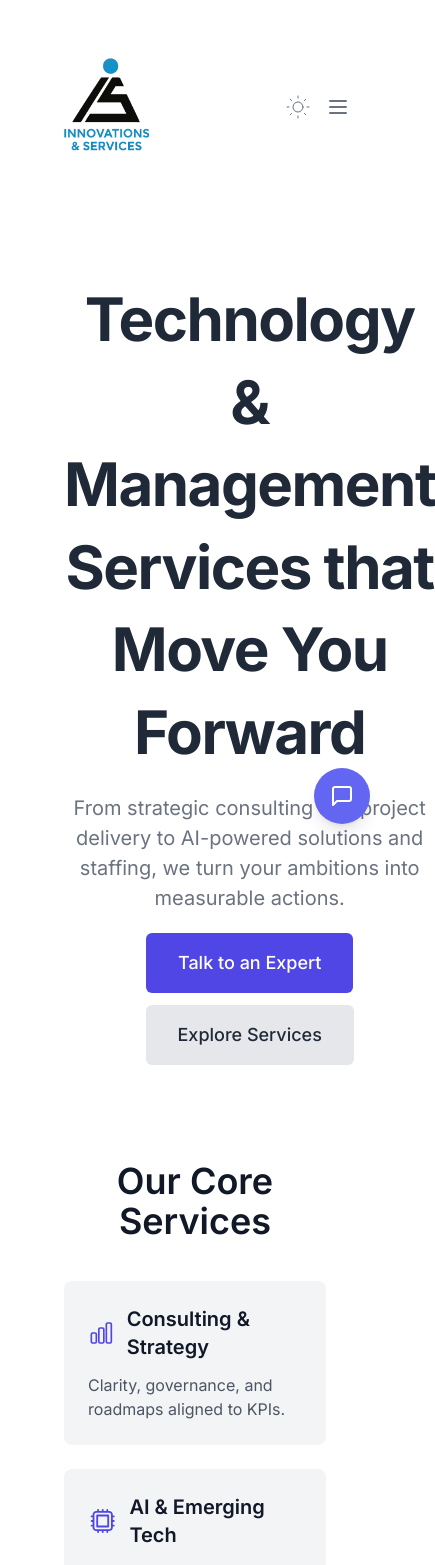
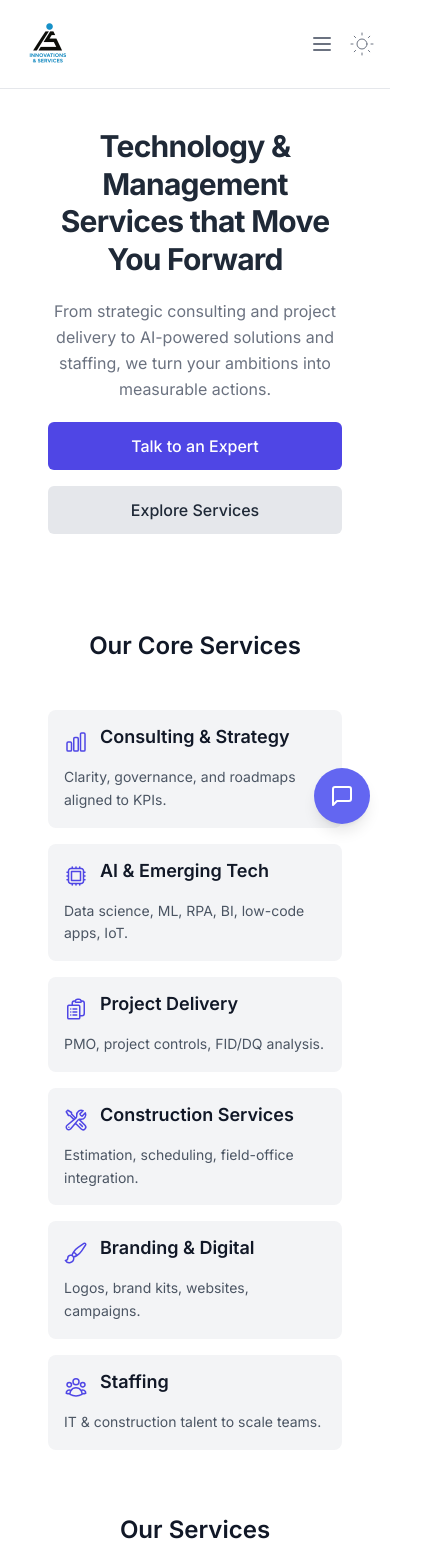
Before and after one commit to innovationativesolutions/iandswebsite, a Next.js app: page / in a window 390 px wide. Shown: the top 1565 px of the page, 435 px wide, since content can reach past the window. Built offline with nearby package versions, Linux system fonts and the light colour scheme.

Commit message:
updated the content to fit the mobile version

```diff
--- a/src/app/layout.tsx
+++ b/src/app/layout.tsx
@@ -25,7 +25,7 @@ export default function RootLayout({
       <body className={inter.className}>
         <ThemeProvider attribute="class" defaultTheme="light">
           <Navbar />
-          <div>{children}</div>
+          <div className="pt-16 sm:pt-20">{children}</div>
           <Footer />
           <PopupWidget />
         </ThemeProvider>
--- a/src/app/page.tsx
+++ b/src/app/page.tsx
@@ -49,25 +49,25 @@ export default function Home() {
   return (
     <Container>
       <Hero />
-      <div className="text-center mt-12">
-        <h2 className="text-4xl font-semibold text-gray-900 dark:text-white">
+      <div className="text-center mt-8 sm:mt-12 px-4 sm:px-6">
+        <h2 className="text-2xl sm:text-3xl lg:text-4xl font-semibold text-gray-900 dark:text-white">
           Our Services
         </h2>
       </div>
 
       {/* Services Info Cards */}
-      <Container>
-        <div className="grid gap-6 mt-10 lg:grid-cols-2">
+      <Container className="px-4 sm:px-6">
+        <div className="grid gap-4 sm:gap-6 mt-8 sm:mt-10 grid-cols-1 lg:grid-cols-2">
           {visibleServices.map(([category, services], index) => (
-            <div key={index} className="p-8 bg-white rounded-lg shadow-lg dark:bg-gray-800 border border-gray-200 dark:border-gray-700 transition-all duration-300 ease-in-out hover:scale-105 hover:shadow-xl hover:shadow-indigo-200/50 dark:hover:shadow-indigo-800/50 hover:border-indigo-300 dark:hover:border-indigo-600">
-              <h3 className="text-2xl font-bold text-gray-900 dark:text-white mb-6">
+            <div key={index} className="p-4 sm:p-6 lg:p-8 bg-white rounded-lg shadow-lg dark:bg-gray-800 border border-gray-200 dark:border-gray-700 transition-all duration-300 ease-in-out hover:scale-105 hover:shadow-xl hover:shadow-indigo-200/50 dark:hover:shadow-indigo-800/50 hover:border-indigo-300 dark:hover:border-indigo-600">
+              <h3 className="text-xl sm:text-2xl font-bold text-gray-900 dark:text-white mb-4 sm:mb-6">
                 {category}
               </h3>
-              <ul className="space-y-3">
+              <ul className="space-y-2 sm:space-y-3">
                 {services.map((service, serviceIndex) => (
                   <li key={serviceIndex} className="flex items-start">
                     <div className="flex-shrink-0 w-2 h-2 bg-indigo-600 rounded-full mt-2 mr-3"></div>
-                    <span className="text-gray-700 dark:text-gray-300">{service}</span>
+                    <span className="text-sm sm:text-base text-gray-700 dark:text-gray-300 leading-relaxed">{service}</span>
                   </li>
                 ))}
               </ul>
@@ -77,20 +77,20 @@ export default function Home() {
 
         {/* Show More/Less Button */}
         {hasMoreServices && (
-          <div className="flex justify-center mt-8">
+          <div className="flex justify-center mt-6 sm:mt-8 px-4">
             <button
               onClick={() => setShowAllServices(!showAllServices)}
-              className="flex items-center gap-2 px-6 py-3 bg-indigo-600 text-white rounded-lg hover:bg-indigo-700 transition-all duration-300 ease-in-out hover:scale-105 shadow-lg"
+              className="flex items-center gap-2 px-4 sm:px-6 py-2 sm:py-3 text-sm sm:text-base bg-indigo-600 text-white rounded-lg hover:bg-indigo-700 transition-all duration-300 ease-in-out hover:scale-105 shadow-lg w-full sm:w-auto justify-center"
             >
               {showAllServices ? (
                 <>
                   <span>Show Less Services</span>
-                  <ChevronUpIcon className="w-5 h-5" />
+                  <ChevronUpIcon className="w-4 h-4 sm:w-5 sm:h-5" />
                 </>
               ) : (
                 <>
-                  <span>Show More Services ({serviceEntries.length - 4} more)</span>
-                  <ChevronDownIcon className="w-5 h-5" />
+                  <span className="text-center">Show More Services ({serviceEntries.length - 4} more)</span>
+                  <ChevronDownIcon className="w-4 h-4 sm:w-5 sm:h-5" />
                 </>
               )}
             </button>
@@ -114,11 +114,11 @@ export default function Home() {
       </SectionTitle>
 
       {/* Certifications Grid */}
-      <Container>
-        <div className="grid gap-6 mt-10 sm:grid-cols-2 md:grid-cols-3 lg:grid-cols-4">
+      <Container className="px-4 sm:px-6">
+        <div className="grid gap-4 sm:gap-6 mt-8 sm:mt-10 grid-cols-1 sm:grid-cols-2 md:grid-cols-3 lg:grid-cols-4">
           {getCertificationImages().map((cert, index) => (
-            <div key={index} className="p-6 bg-white rounded-lg shadow-lg dark:bg-gray-800 border border-gray-200 dark:border-gray-700 transition-all duration-300 ease-in-out hover:scale-105 hover:shadow-xl">
-              <div className="flex items-center justify-center h-24 mb-4">
+            <div key={index} className="p-4 sm:p-6 bg-white rounded-lg shadow-lg dark:bg-gray-800 border border-gray-200 dark:border-gray-700 transition-all duration-300 ease-in-out hover:scale-105 hover:shadow-xl">
+              <div className="flex items-center justify-center h-20 sm:h-24 mb-3 sm:mb-4">
                 <img
                   src={cert.src}
                   alt={cert.alt}
@@ -126,7 +126,7 @@ export default function Home() {
                   loading="lazy"
                 />
               </div>
-              <h4 className="text-center text-sm font-medium text-gray-700 dark:text-gray-300">{cert.name}</h4>
+              <h4 className="text-center text-xs sm:text-sm font-medium text-gray-700 dark:text-gray-300 leading-tight">{cert.name}</h4>
             </div>
           ))}
         </div>
--- a/src/components/Hero.tsx
+++ b/src/components/Hero.tsx
@@ -68,26 +68,26 @@ export const Hero = () => {
 
   return (
     <>
-      <Container className="flex flex-wrap justify-center">
+      <Container className="flex flex-wrap justify-center px-4 sm:px-6 lg:px-8">
         <div className="flex items-center w-full">
           <div className="max-w-4xl mb-8 mx-auto text-center">
-            <h1 className="text-6xl font-bold leading-snug tracking-tight text-gray-800 lg:text-6xl lg:leading-tight xl:text-5xl xl:leading-tight dark:text-white">
+            <h1 className="text-3xl sm:text-4xl md:text-5xl lg:text-6xl font-bold leading-tight tracking-tight text-gray-800 dark:text-white">
               Technology & Management Services that Move You Forward
             </h1>
-            <p className="py-5 text-xl leading-normal text-gray-500 lg:text-xl xl:text-2xl dark:text-gray-300">
+            <p className="py-5 text-base sm:text-lg md:text-xl leading-relaxed text-gray-500 dark:text-gray-300 max-w-3xl mx-auto">
               From strategic consulting and project delivery to AI-powered solutions and staffing, we turn your ambitions into measurable actions.
             </p>
 
-            <div className="flex flex-col items-center space-y-3 sm:space-x-4 sm:space-y-0 sm:items-center sm:flex-row sm:justify-center">
+            <div className="flex flex-col items-center space-y-4 sm:space-y-0 sm:space-x-4 sm:flex-row sm:justify-center">
               <a
-                href="#contact" // Assuming you have a contact section with id="contact"
-                className="px-8 py-4 text-lg font-medium text-center text-white bg-indigo-600 rounded-md ">
+                href="#contact"
+                className="w-full sm:w-auto px-6 sm:px-8 py-3 sm:py-4 text-base sm:text-lg font-medium text-center text-white bg-indigo-600 rounded-md hover:bg-indigo-700 transition-colors duration-300">
                 Talk to an Expert
               </a>
               <a
                 href="#services"
                 onClick={(e) => handleSmoothScroll(e, 'services')}
-                className="px-8 py-4 text-lg font-medium text-center text-gray-800 bg-gray-200 rounded-md dark:text-white dark:bg-gray-700">
+                className="w-full sm:w-auto px-6 sm:px-8 py-3 sm:py-4 text-base sm:text-lg font-medium text-center text-gray-800 bg-gray-200 rounded-md dark:text-white dark:bg-gray-700 hover:bg-gray-300 dark:hover:bg-gray-600 transition-colors duration-300">
                 Explore Services
               </a>
             </div>
@@ -96,25 +96,25 @@ export const Hero = () => {
       </Container>
 
       {/* New Services and Trust Section */}
-      <Container id="services">
+      <Container id="services" className="px-4 sm:px-6 lg:px-8">
         <div className="flex flex-col justify-center text-center">
-           <p className="text-4xl font-semibold text-gray-900 text-center dark:text-white">
+           <p className="text-2xl sm:text-3xl lg:text-4xl font-semibold text-gray-900 text-center dark:text-white mb-4">
             Our Core Services
           </p>
 
           {/* Value Pillar Cards */}
-          <div className="grid gap-6 mt-10 sm:grid-cols-2 lg:grid-cols-3">
+          <div className="grid gap-4 sm:gap-6 mt-8 sm:mt-10 grid-cols-1 sm:grid-cols-2 lg:grid-cols-3">
             {valuePillars.map((pillar, index) => {
               const IconComponent = pillar.icon;
               return (
-                <div key={index} className="p-6 text-left bg-gray-100 rounded-lg dark:bg-gray-800 transition-all duration-300 ease-in-out hover:scale-105 hover:shadow-lg hover:shadow-indigo-200/50 dark:hover:shadow-indigo-800/50">
-                   <div className="flex items-center mb-3">
-                    <IconComponent className="w-8 h-8 text-indigo-600 dark:text-indigo-400 mr-3" />
-                    <h3 className="text-xl font-semibold text-gray-900 dark:text-white">
+                <div key={index} className="p-4 sm:p-6 text-left bg-gray-100 rounded-lg dark:bg-gray-800 transition-all duration-300 ease-in-out hover:scale-105 hover:shadow-lg hover:shadow-indigo-200/50 dark:hover:shadow-indigo-800/50">
+                   <div className="flex items-start sm:items-center mb-3">
+                    <IconComponent className="w-6 h-6 sm:w-8 sm:h-8 text-indigo-600 dark:text-indigo-400 mr-3 flex-shrink-0 mt-1 sm:mt-0" />
+                    <h3 className="text-lg sm:text-xl font-semibold text-gray-900 dark:text-white leading-tight">
                       {pillar.title}
                     </h3>
                   </div>
-                  <p className="mt-2 text-gray-600 dark:text-gray-400">
+                  <p className="mt-2 text-sm sm:text-base text-gray-600 dark:text-gray-400 leading-relaxed">
                     {pillar.description}
                   </p>
                 </div>
--- a/src/components/Navbar.tsx
+++ b/src/components/Navbar.tsx
@@ -25,103 +25,112 @@ export const Navbar = () => {
   };
 
   return (
-    <div className="w-full">
-        <nav className="container relative flex flex-wrap items-center justify-between p-8 mx-auto lg:justify-between xl:px-1">
+    <div className="w-full fixed top-0 left-0 z-50 bg-white dark:bg-gray-900 border-b border-gray-200 dark:border-gray-700">
+        <nav className="container relative flex flex-wrap items-center justify-between py-3 px-4 sm:px-6 lg:px-8 mx-auto lg:justify-between">
         {/* Logo  */}
-        <div>
-          <Link href="/" className="flex items-center gap-2">
+        <div className="flex-shrink-0">
+          <Link
+            href="#hero"
+            onClick={(e) => handleSmoothScroll(e, '#hero')}
+            className="transition-opacity duration-300 ease-in-out hover:opacity-80"
+          >
             <Image
               src="/company_logo.png"
-              alt="Innovations & Services LLC"
-              width={150}
-              height={150}
-              className="h-25 w-25"
+              alt="Innovations & Services LLC Logo"
+              width={80}
+              height={80}
+              className="w-16 h-16 sm:w-20 sm:h-20 lg:w-24 lg:h-24"
             />
           </Link>
-
-        </div>
-
-        {/* get started  */}
-        <div className="gap-3 nav__item mr-2 lg:flex ml-auto lg:ml-0 lg:order-2">
-            <ThemeChanger />
-            <div className="hidden mr-3 lg:flex nav__item">
-              <Link
-                href="#contact"
-                onClick={(e) => handleSmoothScroll(e, '#contact')}
-                className="px-6 py-2 text-white bg-indigo-600 rounded-md md:ml-5 hover:bg-indigo-700 transition-colors duration-300 ease-in-out"
-              >
-                Get Started
-              </Link>
-            </div>
         </div>
 
         <Disclosure>
           {({ open }) => (
             <>
-                <Disclosure.Button
-                  aria-label="Toggle Menu"
-                  className="px-2 py-1 text-gray-500 rounded-md lg:hidden hover:text-indigo-500 focus:text-indigo-500 focus:bg-indigo-100 focus:outline-none dark:text-gray-300 dark:focus:bg-trueGray-700">
-                  <svg
-                    className="w-6 h-6 fill-current"
-                    xmlns="http://www.w3.org/2000/svg"
-                    viewBox="0 0 24 24">
-                    {open && (
-                      <path
-                        fillRule="evenodd"
-                        clipRule="evenodd"
-                        d="M18.278 16.864a1 1 0 0 1-1.414 1.414l-4.829-4.828-4.828 4.828a1 1 0 0 1-1.414-1.414l4.828-4.829-4.828-4.828a1 1 0 0 1 1.414-1.414l4.829 4.828 4.828-4.828a1 1 0 1 1 1.414 1.414l-4.828 4.829 4.828 4.828z"
-                      />
-                    )}
-                    {!open && (
-                      <path
-                        fillRule="evenodd"
-                        d="M4 5h16a1 1 0 0 1 0 2H4a1 1 0 1 1 0-2zm0 6h16a1 1 0 0 1 0 2H4a1 1 0 0 1 0-2zm0 6h16a1 1 0 0 1 0 2H4a1 1 0 0 1 0-2z"
-                      />
-                    )}
-                  </svg>
-                </Disclosure.Button>
+              {/* Mobile menu and Get Started button */}
+              <div className="flex items-center gap-2 lg:hidden">
+                  <ThemeChanger />
+                  <Disclosure.Button
+                    aria-label="Toggle Menu"
+                    className="inline-flex items-center justify-center p-2 rounded-md text-gray-500 hover:text-indigo-500 hover:bg-gray-100 focus:outline-none focus:ring-2 focus:ring-inset focus:ring-indigo-500 dark:text-gray-300 dark:hover:text-indigo-400 dark:hover:bg-gray-800">
+                    <svg
+                      className="w-6 h-6"
+                      xmlns="http://www.w3.org/2000/svg"
+                      fill="none"
+                      viewBox="0 0 24 24"
+                      stroke="currentColor"
+                      aria-hidden="true">
+                      {open && (
+                        <path
+                          strokeLinecap="round"
+                          strokeLinejoin="round"
+                          strokeWidth={2}
+                          d="M6 18L18 6M6 6l12 12"
+                        />
+                      )}
+                      {!open && (
+                        <path
+                          strokeLinecap="round"
+                          strokeLinejoin="round"
+                          strokeWidth={2}
+                          d="M4 6h16M4 12h16M4 18h16"
+                        />
+                      )}
+                    </svg>
+                  </Disclosure.Button>
+              </div>
 
-                <Disclosure.Panel className="flex flex-wrap w-full my-5 lg:hidden">
-                  <>
-                    {navigation.map((item, index) => (
+              {/* Desktop menu */}
+              <div className="hidden lg:flex lg:items-center lg:space-x-6">
+                  <ThemeChanger />
+                  <div className="flex items-center space-x-1">
+                    {navigation.map((menu, index) => (
                       <Link
                         key={index}
-                        href={item.href}
-                        onClick={(e) => handleSmoothScroll(e, item.href)}
-                        className="w-full px-4 py-2 -ml-4 text-gray-500 rounded-md dark:text-gray-300 hover:text-indigo-500 focus:text-indigo-500 focus:bg-indigo-100 dark:focus:bg-gray-800 focus:outline-none transition-colors duration-300 ease-in-out"
+                        href={menu.href}
+                        onClick={(e) => handleSmoothScroll(e, menu.href)}
+                        className="px-3 py-2 text-sm font-medium text-gray-700 rounded-md hover:text-indigo-600 hover:bg-gray-50 dark:text-gray-300 dark:hover:text-indigo-400 dark:hover:bg-gray-800 transition-colors duration-300 ease-in-out"
                       >
-                          {item.name}
+                        {menu.name}
                       </Link>
                     ))}
+                  </div>
+                  <Link
+                    href="#contact"
+                    onClick={(e) => handleSmoothScroll(e, '#contact')}
+                    className="ml-4 px-4 py-2 text-sm font-medium text-white bg-indigo-600 rounded-md hover:bg-indigo-700 transition-colors duration-300 ease-in-out"
+                  >
+                    Get Started
+                  </Link>
+              </div>
+
+              <Disclosure.Panel className="lg:hidden">
+                <div className="px-2 pt-2 pb-3 space-y-1 bg-white dark:bg-gray-900 border-t border-gray-200 dark:border-gray-700">
+                  {navigation.map((item, index) => (
+                    <Link
+                      key={index}
+                      href={item.href}
+                      onClick={(e) => handleSmoothScroll(e, item.href)}
+                      className="block px-3 py-2 rounded-md text-base font-medium text-gray-700 hover:text-indigo-600 hover:bg-gray-50 dark:text-gray-300 dark:hover:text-indigo-400 dark:hover:bg-gray-800 transition-colors duration-300 ease-in-out"
+                    >
+                      {item.name}
+                    </Link>
+                  ))}
+                  <div className="pt-4 border-t border-gray-200 dark:border-gray-700">
                     <Link
                       href="#contact"
                       onClick={(e) => handleSmoothScroll(e, '#contact')}
-                      className="w-full px-6 py-2 mt-3 text-center text-white bg-indigo-600 rounded-md lg:ml-5 hover:bg-indigo-700 transition-colors duration-300 ease-in-out"
+                      className="block w-full px-3 py-2 text-center text-white bg-indigo-600 rounded-md hover:bg-indigo-700 transition-colors duration-300 ease-in-out"
                     >
-                        Get Started
+                      Get Started
                     </Link>
-                  </>
-                </Disclosure.Panel>
+                  </div>
+                </div>
+              </Disclosure.Panel>
             </>
           )}
         </Disclosure>
 
-        {/* menu  */}
-        <div className="hidden text-center lg:flex lg:items-center">
-          <ul className="items-center justify-end flex-1 pt-6 list-none lg:pt-0 lg:flex">
-            {navigation.map((menu, index) => (
-              <li className="mr-3 nav__item" key={index}>
-                <Link
-                  href={menu.href}
-                  onClick={(e) => handleSmoothScroll(e, menu.href)}
-                  className="inline-block px-4 py-2 text-lg font-normal text-gray-800 no-underline rounded-md dark:text-gray-200 hover:text-indigo-500 focus:text-indigo-500 focus:bg-indigo-100 focus:outline-none dark:focus:bg-gray-800 transition-colors duration-300 ease-in-out"
-                >
-                    {menu.name}
-                </Link>
-              </li>
-            ))}
-          </ul>
-        </div>
 
       </nav>
     </div>
```
Also changed, not shown: src/components/About.tsx (+16 -16 lines), src/components/Contact.tsx (+33 -32 lines), src/components/Footer.tsx (+23 -23 lines), src/hooks/useScrollAnimation.ts (added, +52 -0 lines).
